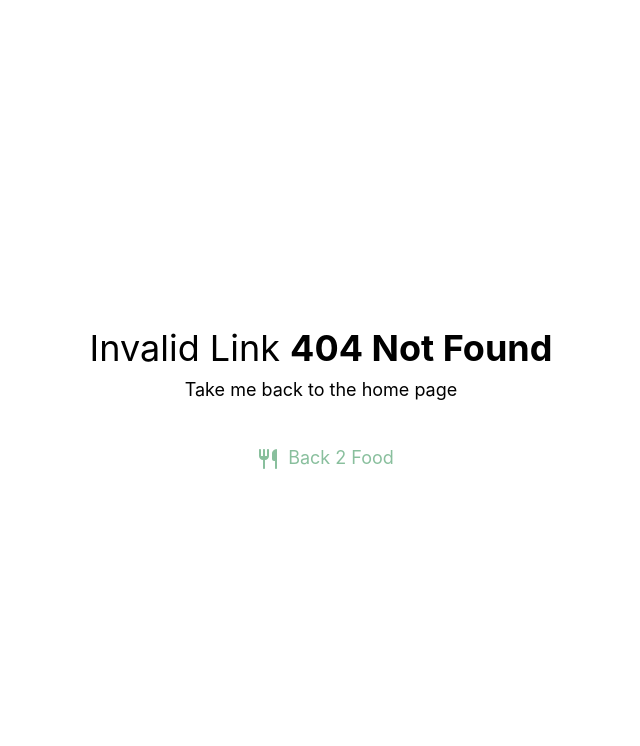
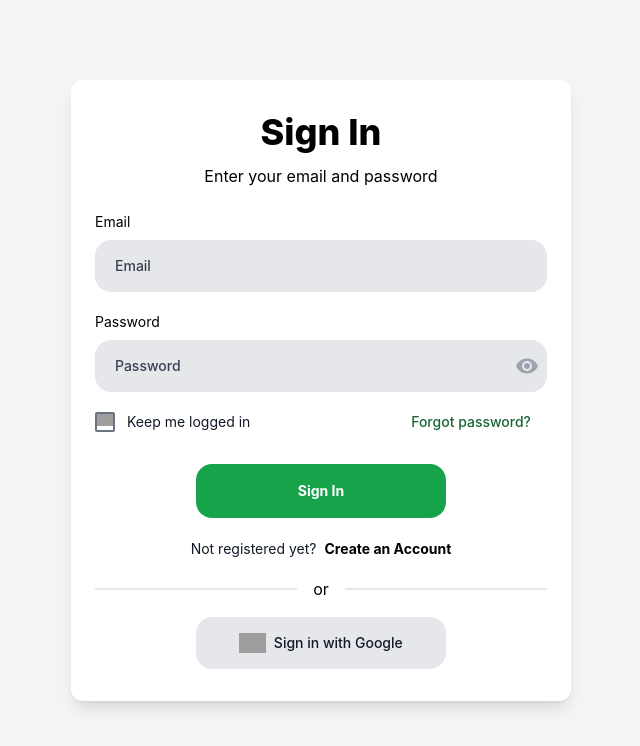
Before and after one commit to MetalWhine/go2food_react, a React (Create React App) app: page /login in a window 1280 px wide. Before the commit this address had no page. Shown: the top 746 px of the page, without its empty margins (319-959 px from the left). Built offline with nearby package versions, Linux system fonts and the light colour scheme; grey boxes are pictures that could not be loaded.

Commit message:
added login page

```diff
--- a/src/App.js
+++ b/src/App.js
@@ -10,6 +10,7 @@ import Favorites from "./components/pages/Favorites";
 import Bills from "./components/pages/Bills";
 import Invalid from "./components/pages/Invalid";
 import History from "./components/pages/History";
+import Login from "./components/pages/Login";
 
 function App() {
   return (
@@ -26,6 +27,7 @@ function App() {
               <Route exact path='/history' element={<History />} />
             </Route>
             <Route element={<WithoutNavbar />}>
+              <Route exact path='login' element={<Login />} />
               <Route exact path='*' element={<Invalid />} />
             </Route>
           </Routes>
--- a/src/components/items/Appbar.js
+++ b/src/components/items/Appbar.js
@@ -1,4 +1,5 @@
 import {React, useState, useEffect} from "react";
+import { useNavigate } from 'react-router-dom'
 import CommentOutlinedIcon from '@mui/icons-material/CommentOutlined';
 import NotificationsOutlinedIcon from '@mui/icons-material/NotificationsOutlined';
 import SettingsOutlinedIcon from '@mui/icons-material/SettingsOutlined';
@@ -24,6 +25,11 @@
 
 
 function Appbar() {
+    const navigate = useNavigate()
+    const navigateMe = (e) => {
+        e.preventDefault()
+        navigate("/login")
+    }
     const [IconButtonSmallShown, SetIconButtonSmallShown] = useState(false);
     const SmallMoreButtonCliked = () => {
         SetIconButtonSmallShown(!IconButtonSmallShown);
@@ -68,7 +74,7 @@ function Appbar() {
                 </div>
 
                 <div className="p-2">
-                    <img className="min-h-10 min-w-10 max-w-12 max-h-12 rounded-md" src={"images/profile_picture_default.jpg"} alt="Rounded avatar"></img>
+                    <img onClick={navigateMe} className="min-h-10 min-w-10 max-w-12 max-h-12 rounded-md" src={"images/profile_picture_default.jpg"} alt="Rounded avatar"></img>
                 </div>
 
                 {/* container of drop down menu items accessibe when screen is small */}
--- /dev/null
+++ b/src/components/pages/Login.js
@@ -0,0 +1,131 @@
+import {React, useState, useRef} from "react";
+import { useNavigate } from 'react-router-dom'
+import VisibilityIcon from '@mui/icons-material/Visibility';
+import VisibilityOffIcon from '@mui/icons-material/VisibilityOff';
+
+function Login () {
+    const navigate = useNavigate()
+    const [keepLoggedIn, SetKeepLoggedIn] = useState(false);
+    const [emailInvalid, SetEmailInvalid] = useState(false);
+    const [passwordInvalid, SetPasswordInvalid] = useState(false);
+    const [showPassword, SetShowPassword] = useState(false);
+
+    const ToggleShowPassword = () => {
+        SetShowPassword(!showPassword)
+    }
+
+    const ToggleKeepLoggedIn = () => {
+        SetKeepLoggedIn(!keepLoggedIn);
+    }
+
+    const emailRef = useRef(null);
+    const passwordRef = useRef(null);
+
+    function isValidEmailAddress(address) {
+        return !! address.match(/.+@.+/);
+    }
+
+    function handleSubmit(event) {
+        event.preventDefault();
+        let emailValid = true;
+        let passwordValid = true;
+        console.log(isValidEmailAddress(emailRef.current.value.trim()))
+
+        if (!isValidEmailAddress(emailRef.current.value.trim()))
+        {
+            SetEmailInvalid(true);
+            emailValid = false;
+        }
+
+        if (passwordRef.current.value.trim() === "")
+        {
+            SetPasswordInvalid(true);
+            passwordValid = false;
+        }
+
+        if (emailValid && passwordValid)
+        {
+            navigate("/");
+        }
+    }
+
+    return (
+        <div className="flex h-[100vh] w-full flex-col bg-gray-100 py-10">
+            {/* Login form */}
+            <form onSubmit={handleSubmit} className="flex flex-col px-6 py-6 text-center mx-auto my-[40px] bg-white rounded-xl md:w-[500px] w-[350px] shadow-lg" noValidate>
+
+                {/* login info */}
+                <div className="my-2">
+                    <p className="mb-3 text-4xl font-extrabold text-dark-grey-900">Sign In</p>
+                    <p className="mb-4 text-grey-700">Enter your email and password</p>
+                </div>
+
+                {/* login fields */}
+
+                {/* email field */}
+                <div className="flex flex-col mb-5">
+                    <label for="email" className="mb-2 text-sm text-start text-grey-900">Email</label>
+                    <input id="email" type="email" ref={emailRef} required={emailInvalid} placeholder="Email" className="w-full px-5 py-4 mr-2 text-sm font-medium outline-none focus:bg-gray-300 placeholder:text-gray-700 bg-gray-200 text-dark-gray-900 rounded-2xl peer"/>
+                    <p for="email" className="text-start hidden peer-required:block peer-invalid:block text-pink-600 text-sm px-2 animate-nav-bars-menu-popup">Please provide a valid email address.</p>
+                </div>
+
+                {/* password field */}
+                <div className="flex flex-col mb-5">
+                    <label for="password" className="mb-2 text-sm text-start text-grey-900">Password</label>
+                    <div className="relative">
+                        <input id="password" ref={passwordRef} required={passwordInvalid} type={showPassword ? "text" : "password"} placeholder="Password" className="flex items-center w-full pl-5 pr-10 py-4 mr-2 text-sm font-medium outline-none focus:bg-gray-300 placeholder:text-gray-700 bg-gray-200 text-dark-gray-900 rounded-2xl peer"/>
+                        {showPassword ?
+                            <VisibilityOffIcon className={`absolute right-2 -translate-y-[50%] peer-required:-translate-y-[90%] top-[50%] text-gray-400 hover:text-gray-500`} onClick={ToggleShowPassword}/>
+                            :
+                            <VisibilityIcon className={`absolute right-2 -translate-y-[50%] peer-required:-translate-y-[90%] top-[50%] text-gray-400 hover:text-gray-500`} onClick={ToggleShowPassword}/>
+                        }
+                        <p for="password" className="relative text-start hidden text-pink-600 peer-required:block text-sm px-2 animate-nav-bars-menu-popup">Please provide a password.</p>
+                    </div>
+                </div>
+
+                {/* keep me logged in and forgot password button*/}
+                <div className="flex flex-row justify-between mb-8">
+                    {/* keep me logged in tick */}
+                    <label className="relative inline-flex items-center mr-3 cursor-pointer select-none">
+                        <input onClick={ToggleKeepLoggedIn} type="checkbox" checked={keepLoggedIn} className="sr-only peer"/>
+                        <div className="w-5 h-5 bg-white hover:bg-gray-300 border-2 rounded-sm border-gray-500 peer-checked:border-0 peer-checked:bg-green-600">
+                            <img className="" src="https://raw.githubusercontent.com/Loopple/loopple-public-assets/main/motion-tailwind/img/icons/check.png" alt="tick"/>
+                        </div>
+                        <span className="ml-3 text-sm font-normal text-gray-900">Keep me logged in</span>
+                    </label>
+
+                    {/* forgot password */}
+                    <button>
+                        <p className="mr-4 text-sm font-medium text-green-800 hover:underline">Forgot password?</p>
+                    </button>
+                </div>
+
+                {/* Sign in Button*/}
+                <button className="max-w-[250px] min-w-[250px] mx-auto px-6 py-5 mb-5 text-sm font-bold leading-none text-white transition duration-300 md:w-96 rounded-2xl hover:bg-green-700 focus:ring-4 focus:ring-purple-100 bg-green-600">Sign In</button>
+
+                {/* not registered text and create an account button*/}
+                <div className="flex flex-row mx-auto">
+                    <p className="text-sm leading-relaxed text-gray-900 mr-2">Not registered yet?</p>
+                    <button>
+                        <p className="text-sm font-bold text-grey-700 hover:underline">Create an Account</p>
+                    </button>
+                </div>
+
+                {/* or separator */}
+                <div className="flex items-center my-4">
+                    <hr className="h-0 border-b border-solid border-grey-500 grow"/>
+                    <p className="mx-4 text-grey-600">or</p>
+                    <hr className="h-0 border-b border-solid border-grey-500 grow"/>
+                </div>
+
+                <button className="flex items-center justify-center mx-auto w-[250px] py-4 mb-2 text-sm font-medium rounded-2xl text-gray-900 bg-gray-200 hover:bg-gray-300 focus:ring-4 focus:ring-gray-200">
+                    <img className="h-5 mr-2 pointer-events-none" src="https://raw.githubusercontent.com/Loopple/loopple-public-assets/main/motion-tailwind/img/logos/logo-google.png" alt=""/>
+                    <p className="select-none">Sign in with Google</p>
+                </button>
+
+            </form>
+        </div>
+    )
+}
+
+export default Login;
```
